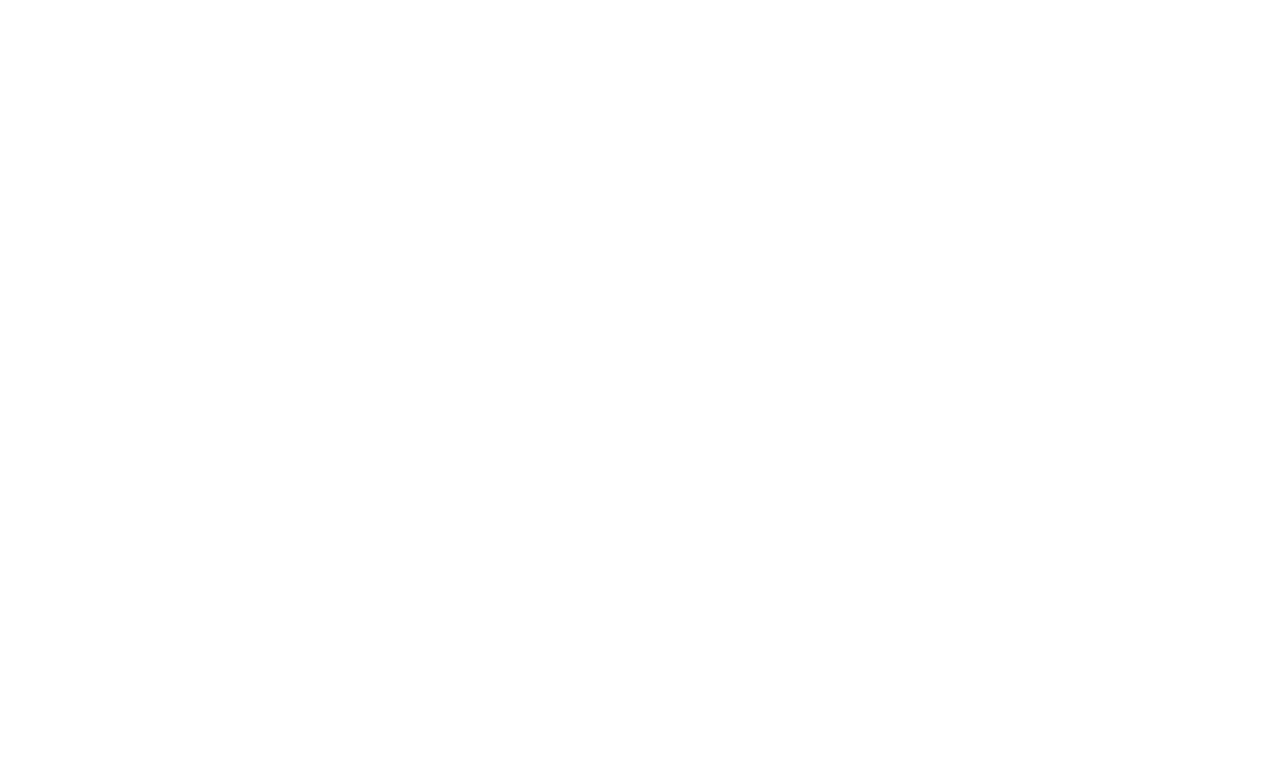
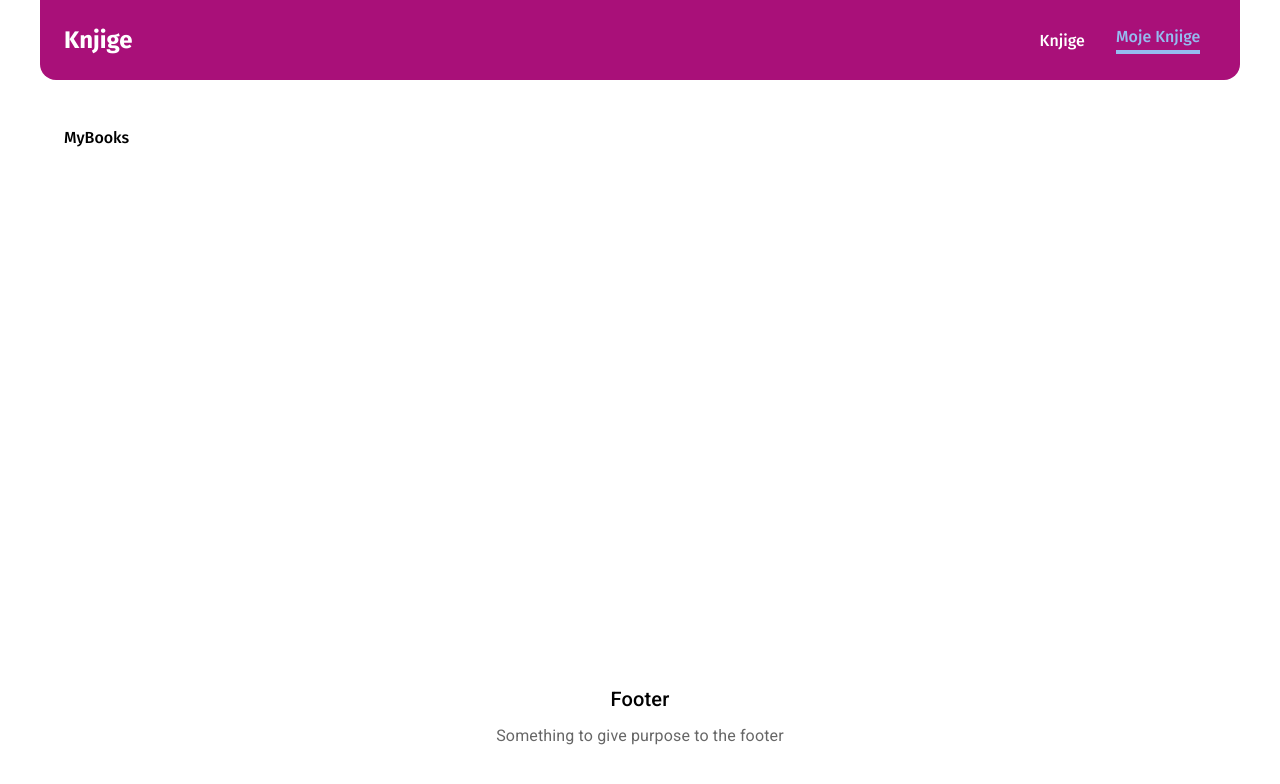
Before and after one commit to mr-am2k/web-projekat, a React (Create React App) app: page /my-books in a window 1280 px wide. Shown: the top 784 px of the page. Built offline with nearby package versions, Linux system fonts and the light colour scheme.

Commit message:
created starting routes, created navbar and footer, created starting file structure

```diff
--- a/src/App.jsx
+++ b/src/App.jsx
@@ -1,9 +1,26 @@
+import { Fragment } from 'react';
+import { Routes, Route } from 'react-router-dom';
+import { Container } from '@mui/material';
+import Navbar from './components/navigation/Navbar';
+import Footer from './components/navigation/Footer';
+import Home from './pages/Home';
+import Books from './pages/Books';
+import MyBooks from './pages/MyBooks';
+import classes from './App.module.css'
 const App = () => {
   return (
-    <div className="App">
-
-    </div>
+    <Fragment>
+      <Navbar />
+      <Container className={classes['main-container']}>
+        <Routes>
+          <Route path='/' element={<Home />} />
+          <Route path='/books' element={<Books />} />
+          <Route path='/my-books' element={<MyBooks />} />
+        </Routes>
+      </Container>
+      <Footer />
+    </Fragment>
   );
-}
+};
 
 export default App;
--- /dev/null
+++ b/src/App.module.css
@@ -0,0 +1,4 @@
+.main-container{
+    margin: 3rem 0;
+    height: 70vh;
+}
--- /dev/null
+++ b/src/components/navigation/Footer.jsx
@@ -0,0 +1,17 @@
+import { Typography } from '@mui/material';
+
+import classes from './Footer.module.css';
+const Footer = () => {
+  return (
+    <footer className={classes.footer}>
+      <Typography variant='h6' align='center' gutterBottom>
+        Footer
+      </Typography>
+      <Typography variant='subtitle1' align='center' color='textSecondary'>
+        Something to give purpose to the footer
+      </Typography>
+    </footer>
+  );
+};
+
+export default Footer;
--- /dev/null
+++ b/src/components/navigation/Footer.module.css
@@ -0,0 +1,12 @@
+.footer{
+    padding: 50px 0;
+    position: fixed;
+    bottom: 0;
+    width: 100%;
+}
+
+@media screen and (max-width: 760px) {
+    .footer{
+        position: relative;
+    }
+}
--- /dev/null
+++ b/src/components/navigation/Navbar.jsx
@@ -0,0 +1,36 @@
+import { Container } from '@mui/material';
+import { NavLink } from 'react-router-dom';
+
+import classes from './Navbar.module.css';
+const MainNavigation = () => {
+  return (
+    <Container className={classes.container} maxWidth='lg'>
+      <nav className={classes.navbar}>
+        <div>
+          <NavLink
+            className={(navData) => (navData.isActive ? classes.active : '')}
+            to='/'
+          >
+            <h1 className={classes.logo}>Knjige</h1>
+          </NavLink>
+        </div>
+        <div className={classes['nav-content']}>
+          <NavLink
+            className={(navData) => (navData.isActive ? classes.active : '')}
+            to='/books'
+          >
+            Knjige
+          </NavLink>
+          <NavLink
+            className={(navData) => (navData.isActive ? classes.active : '')}
+            to='/my-books'
+          >
+            Moje Knjige
+          </NavLink>
+        </div>
+      </nav>
+    </Container>
+  );
+};
+
+export default MainNavigation;
--- /dev/null
+++ b/src/components/navigation/Navbar.module.css
@@ -0,0 +1,34 @@
+.container {
+  height: 5rem;
+  background-color: #a91079;
+  padding: 0 10%;
+  color: white;
+  border-radius: 0 0 1rem 1rem;
+}
+
+.container nav {
+  height: 100%;
+  display: flex;
+  justify-content: space-between;
+  align-items: center;
+}
+
+.container a {
+  color: white;
+  text-decoration: none;
+}
+
+.container a:hover,
+.container a:active,
+.container a.active {
+  color: #95bcf0;
+  padding-bottom: 0.25rem;
+  border-bottom: 4px solid #95bcf0;
+}
+
+.nav-content {
+  display: flex;
+  justify-content: space-around;
+  align-items: center;
+  width: 12rem;
+}
--- /dev/null
+++ b/src/index.css
@@ -0,0 +1,7 @@
+@import url('https://fonts.googleapis.com/css2?family=Fira+Sans:ital,wght@0,300;0,500;0,700;1,300;1,500;1,700&family=Montserrat:ital,wght@0,300;0,400;0,500;0,700;1,300;1,400;1,500;1,700&family=Roboto:ital,wght@0,300;0,400;0,500;0,700;1,300;1,400;1,500;1,700&display=swap');
+* {
+  margin: 0;
+  padding: 0;
+  box-sizing: border-box;
+  font-family: 'Fira Sans', sans-serif;
+}
--- a/src/index.jsx
+++ b/src/index.jsx
@@ -1,6 +1,7 @@
 import React from 'react';
 import ReactDOM from 'react-dom/client';
 import App from './App';
+import './index.css'
 import { BrowserRouter } from 'react-router-dom';
 const root = ReactDOM.createRoot(document.getElementById('root'));
 root.render(
--- /dev/null
+++ b/src/pages/Books.jsx
@@ -0,0 +1,5 @@
+const Books = () => {
+  return <p>Books</p>;
+};
+
+export default Books;
--- /dev/null
+++ b/src/pages/Home.jsx
@@ -0,0 +1,5 @@
+const Home = () => {
+  return <p>Home</p>;
+};
+
+export default Home;
--- /dev/null
+++ b/src/pages/MyBooks.jsx
@@ -0,0 +1,5 @@
+const MyBooks = () => {
+    return <p>MyBooks</p>
+}
+
+export default MyBooks
```
